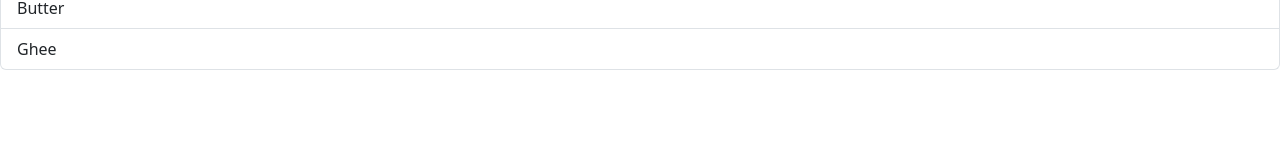
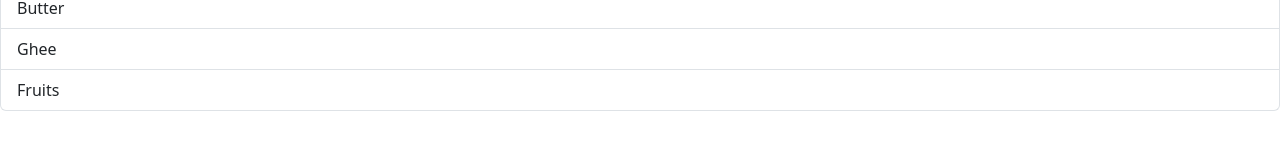
Before and after one commit to mdraushanji22/ReactJs-Complete, a React (Vite) app in the folder 18 Fragment/: page / in a window 1280 px wide. Shown: the part 356-506 px from the top of the page. Built offline with nearby package versions, Linux system fonts and the light colour scheme.

Commit message:
ReactJS-Fragment

```diff
--- a/18 Fragment/src/App.jsx
+++ b/18 Fragment/src/App.jsx
@@ -11,6 +11,7 @@ function App() {
     "Chana",
     "Butter",
     "Ghee",
+    "Fruits",
   ];
   return (
     <>
```
